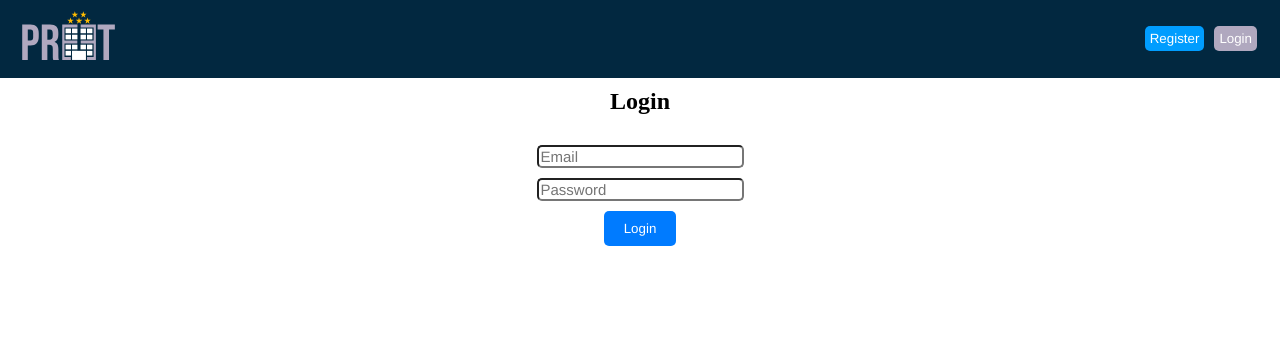
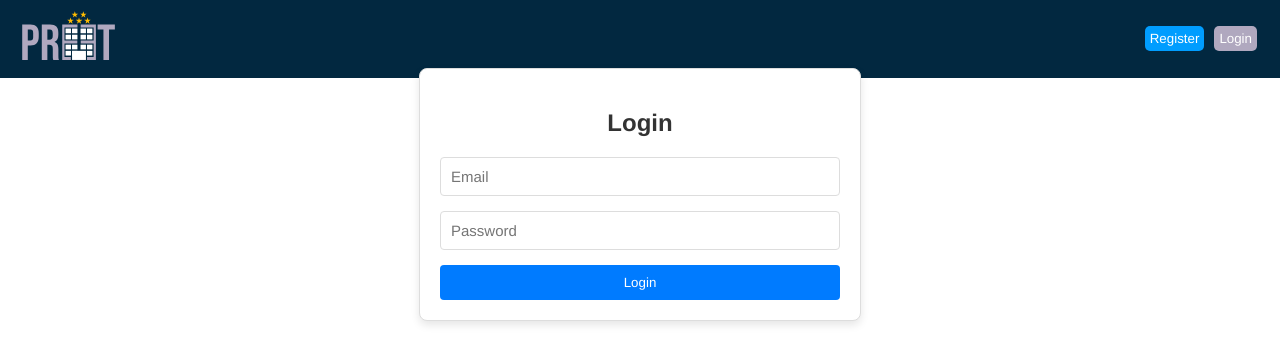
Before and after one commit to JoniRedrado/PREET-client, a React (Vite) app: page /login in a window 1280 px wide. Shown: the top 364 px of the page. Built offline with nearby package versions, Linux system fonts and the light colour scheme.

Commit message:
Login styles

```diff
--- a/src/Pages/Login/Login.jsx
+++ b/src/Pages/Login/Login.jsx
@@ -1,7 +1,7 @@
 import { useState } from 'react';
 import { login } from '../../Components/Auth/Auth';
 import { useNavigate } from 'react-router-dom';
-import style from "../Login/Login.module.css"
+import styles from "../Login/Login.module.css"
 
 function LoginForm() {
     const [email, setEmail] = useState('');
@@ -15,22 +15,24 @@ function LoginForm() {
           if (data.token) {
             navigate('/home', data.token)
           } else if (data.message) {
-            setError(data.message);
+            setError("Invalid Email or Password");
           }
         } catch (error) {
-            setError(error.message);
+            setError("Invalid Email or Password");
         }
     };
 
     return (
         <div>
-          <form className={style.loginContainer}>
+          <form className={styles.loginContainer}>
             <h2>Login</h2>
-            <input type="email" placeholder="Email" value={email} onChange={(e) => setEmail(e.target.value)} />
-            <input type="password" placeholder="Password" value={password} onChange={(e) => setPassword(e.target.value)} />
+            <input type="email" placeholder="Email" value={email} onChange={(e) => setEmail(e.target.value)} className={`${styles.input} ${error && styles.error}`}/>
+            <input type="password" placeholder="Password" value={password} onChange={(e) => setPassword(e.target.value)} className={`${styles.input} ${error && styles.error}`}/>
             <button type="button" onClick={handleLogin}>Login</button>
           </form>
-          {error && <p>{error}</p>}
+          {error && (
+                <span className={styles.error}>{error}</span>
+              )}
         </div>
     );
 }
--- a/src/Pages/Login/Login.module.css
+++ b/src/Pages/Login/Login.module.css
@@ -1,11 +1,54 @@
 .loginContainer {
-  display: flex;
-  flex-direction: column;
-  gap: 10px;
-  height: 0 auto;
-  align-items: center;
+  max-width: 400px;
+  margin: auto;
+  padding: 20px;
+  border: 1px solid #ddd;
+  border-radius: 8px;
+  box-shadow: 0 4px 8px rgba(0, 0, 0, 0.1);
+  background-color: #fff;
+  text-align: center;
+  font-family: 'Franklin Gothic Medium', 'Arial Narrow', Arial, sans-serif;
 }
 
-.formContainer input {
-  width: 70%;
+.loginContainer h2 {
+  margin-bottom: 20px;
+  font-size: 24px;
+  color: #333;
 }
+
+.loginContainer input {
+  width: 100%;
+  padding: 10px;
+  margin-bottom: 15px;
+  border: 1px solid #ddd;
+  border-radius: 4px;
+  box-sizing: border-box;
+}
+
+.loginContainer input.error {
+  border-color: #ff0000;
+}
+
+.loginContainer button {
+  width: 100%;
+  padding: 10px;
+  background-color: #007bff;
+  color: #fff;
+  border: none;
+  border-radius: 4px;
+  cursor: pointer;
+}
+
+.loginContainer button:hover {
+  background-color: #0056b3;
+}
+
+.loginContainer p {
+  margin-top: 10px;
+  color: #ff0000;
+  font-size: 14px;
+}
+
+.error{
+  color: #ff0000;
+}
```
